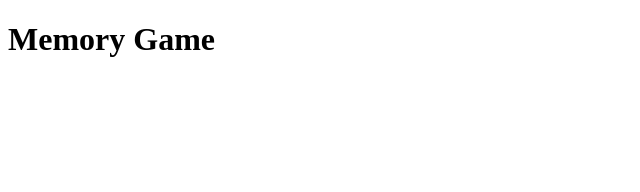
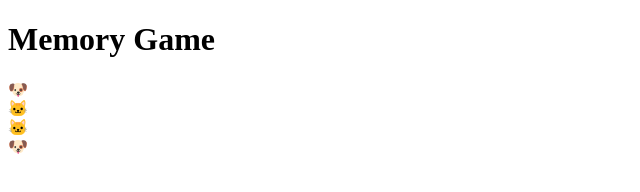
Before and after one commit to bsharia/ud_memory_game, a plain HTML site: page index.html in a window 1280 px wide. Shown: the whole page, without its empty margins (0-640 px from the left). Drawn offline with Linux system fonts and the light colour scheme.

Commit message:
dynamically create guess div

```diff
--- a/css/styles.css
+++ b/css/styles.css
@@ -1,5 +1,6 @@
 /* Center the body */
 
+/* GAME BOARD STYLING */
 /* Center the Game Board */
 
 /* Center the content of the Board cards */
--- a/index.html
+++ b/index.html
@@ -10,7 +10,7 @@
 <body>
     <h1>Memory Game</h1>
 
-    <div id="gameBoard">
+    <div id="gameBoard" class="board">
 
     </div>
 
--- a/js/app.js
+++ b/js/app.js
@@ -1,8 +1,20 @@
 // Select the board
+const board = document.getElementById("gameBoard");
 
 // Create a list of emoji to use
+// const cards = ['🦄', '🐶', '🐱', '🦊', '🦝', '🐻'];
+const cards = ['🐶', '🐱', '🐶', '🐱'];
+
+// Randomize | shuffle card
+cards.sort(() => Math.random() - 0.5);
 
 // Dynamically Create a 2 x 2  div grid
+for (let i = 0; i < cards.length; i++){
+    const gCard = document.createElement("div");
+    gCard.className = "game-card";
+    gCard.textContent = cards[i];
+    board.appendChild(gCard);
+}
 
 // Dynamically randomly set the content of each div to the  emoji
 
```
